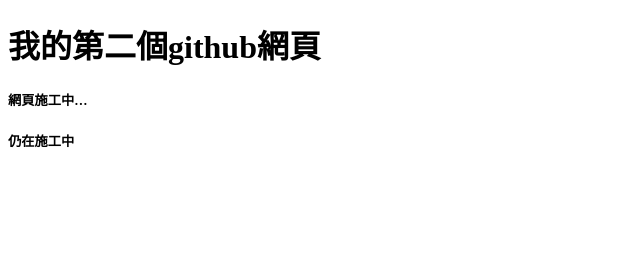
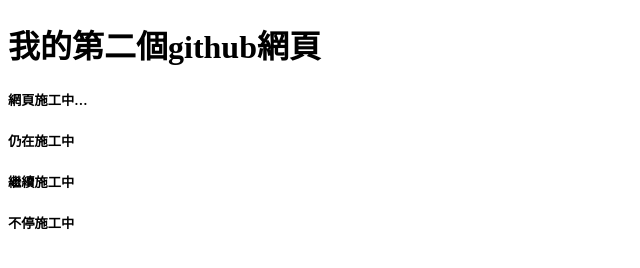
Before and after one commit to Tina-star2023/website2, a plain HTML site: page index.html in a window 1280 px wide. Shown: the whole page, without its empty margins (0-640 px from the left). Drawn offline with Linux system fonts and the light colour scheme.

Commit message:
施工中3

```diff
--- a/index.html
+++ b/index.html
@@ -9,5 +9,7 @@
     <h1>我的第二個github網頁</h1>
     <h5>網頁施工中…</h5>
     <h5>仍在施工中</h5>
+    <h5>繼續施工中</h5>
+    <h5>不停施工中</h5>
 </body>
 </html>
```
